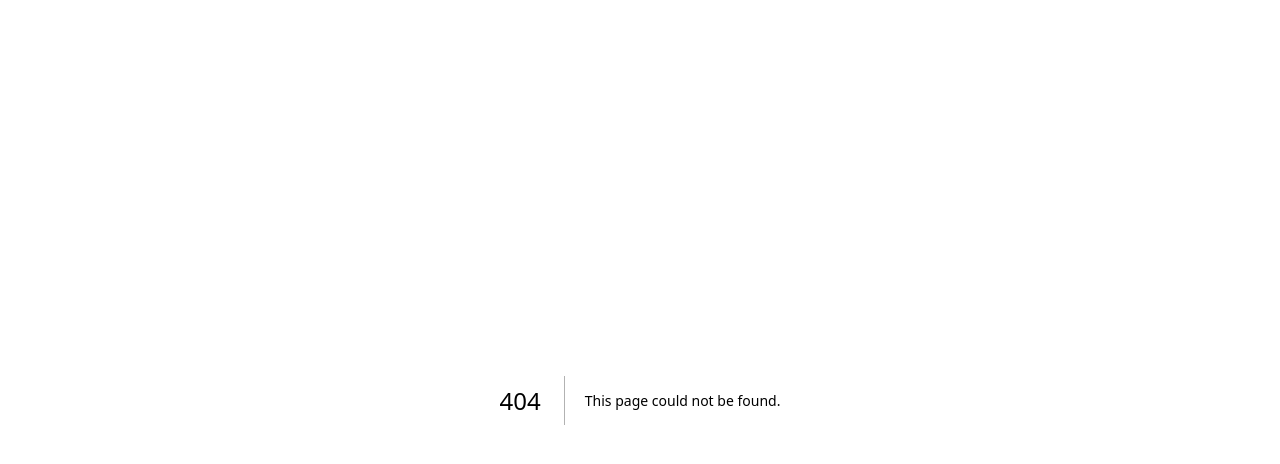
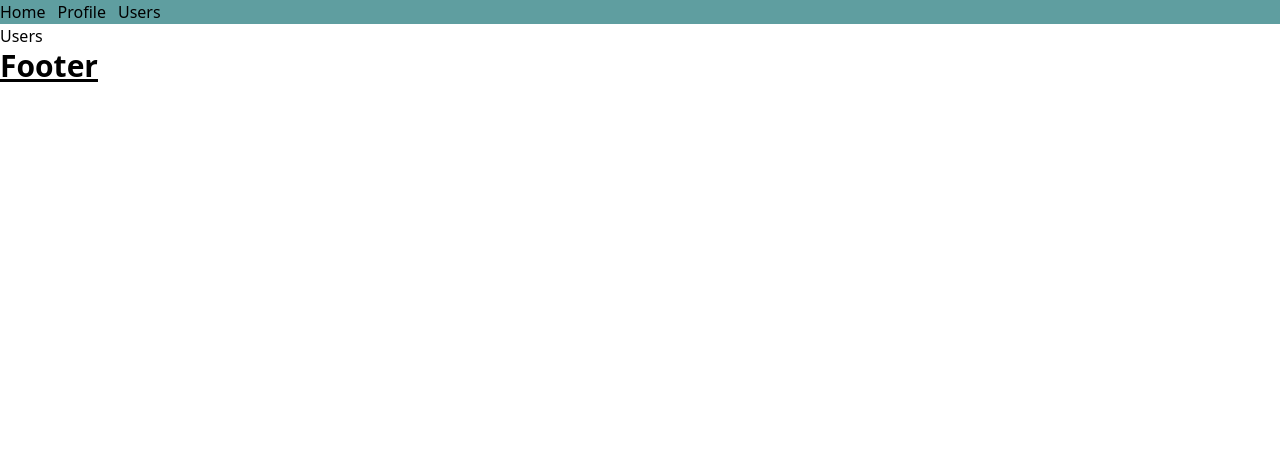
Before and after one commit to DedeNurhadiPutra/nextjs-sanbercode-batch62, a Next.js app: page /users in a window 1280 px wide. Before the commit this address had no page. Shown: the top 464 px of the page. Built offline with nearby package versions, Linux system fonts and the light colour scheme.

Commit message:
feat: tugas hari-7

```diff
--- a/components/menu/index.js
+++ b/components/menu/index.js
@@ -1,8 +1,11 @@
+import Link from 'next/link';
+
 export default function Menu() {
   return (
     <div style={{ display: 'flex', gap: '12px' }}>
-      <a href='/'>Home</a>
-      <a href='/profile'>Profile</a>
+      <Link href='/'>Home</Link>
+      <Link href='/profile'>Profile</Link>
+      <Link href='/users'>Users</Link>
     </div>
   );
 }
--- /dev/null
+++ b/pages/users/detail.js
@@ -0,0 +1,9 @@
+import Layout from '@/layout';
+
+export default function UserDetail() {
+  return (
+    <Layout metaTitle={'Users Detail'}>
+      <p>User Detail</p>
+    </Layout>
+  );
+}
--- /dev/null
+++ b/pages/users/index.js
@@ -0,0 +1,9 @@
+import Layout from '@/layout';
+
+export default function Main() {
+  return (
+    <Layout metaTitle={'Users'}>
+      <p>Users</p>
+    </Layout>
+  );
+}
```
